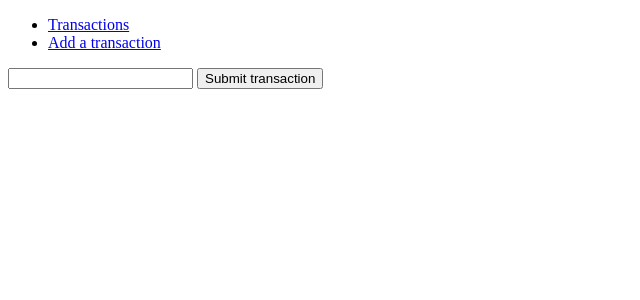
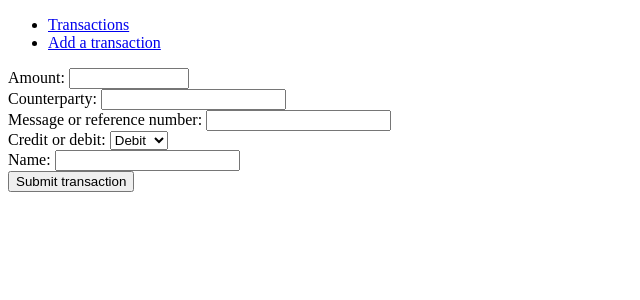
Before and after one commit to joonasviljakainen/account-categories, a Flask app: page /transactions/new in a window 1280 px wide. Shown: the top 300 px of the page, without its empty margins (0-640 px from the left). Run offline with Flask 2, Linux system fonts and the light colour scheme.

Commit message:
More transaction details in form + validating incomplete amounts

```diff
--- a/application/templates/newtransaction.html
+++ b/application/templates/newtransaction.html
@@ -3,8 +3,15 @@
 {% block body %}
 
 <form method="POST" action="{{url_for('create_transaction')}}">
-    <input type="text" name="name" />
-    <input type="submit" value="Submit transaction" />
+    <div><label for="amount">Amount: </label><input type="number" min="0.00" max="1000000.00" step="0.01" name="amount" /></div>
+    <div><label for="counterparty">Counterparty: </label><input type="text" name="counterparty" /></div>
+    <div><label for="message">Message or reference number: </label><input type="text" name="message" /></div>
+    <div><label for="creditordebit">Credit or debit: </label><select name="creditordebit">
+        <option value="DEBIT">Debit</option>
+        <option value="CREDIT">Credit</option>
+    </select></div>
+    <div><label for="name">Name: </label><input type="text" name="name" /></div>
+    <div><input type="submit" value="Submit transaction" /></div>
 
 </form>
 
--- a/application/views.py
+++ b/application/views.py
@@ -33,15 +33,22 @@ def transaction_form():
     return render_template("newtransaction.html")
 
 
+def format_number_string(numberString): # TODO move to another module
+    split = numberString.split(".")
+    if len(split[1]) < 2:
+        numberString = "" + numberString + "0"
+    return numberString
+
 @app.route("/transactions", methods=["POST"])
 def create_transaction():
-    print(request.form.get("name"))
+    print(request.form.get("message"))
     t = Transaction()
-    t.amount = "100.01"
-    t.message = request.form.get("name")
-    t.credit_or_debit = "DEBIT"
-    t.counterparty_name = "SERGEI"
-    t.transaction_type = "TRANSFER"
+    t.transaction_type = "TRANSFER" # Preset pending value determination
+
+    t.amount = format_number_string(request.form.get("amount")) # string
+    t.message = request.form.get("message")
+    t.credit_or_debit = request.form.get("creditordebit")
+    t.counterparty_name = request.form.get("counterparty")
 
     db.session().add(t)
     db.session().commit()
```
Also changed, not shown: 1 other file.
